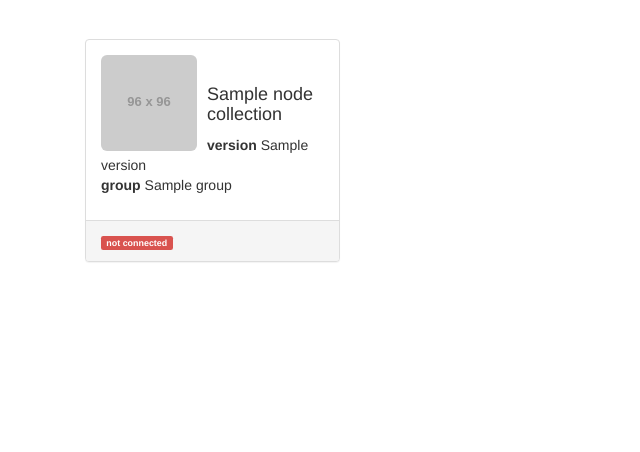
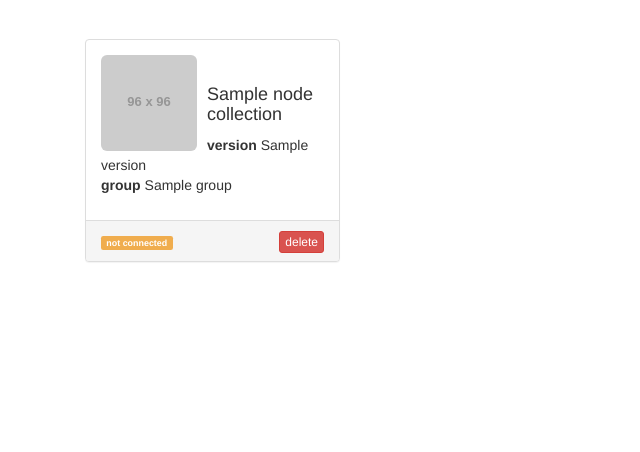
Before and after one commit to thiezn/netMon, a Flask app: page / in a window 1280 px wide. Shown: the part 51-503 px from the top of the page, without its empty margins (0-640 px from the left). Run offline with Flask 2, Linux system fonts and the light colour scheme; a user stored in the database is signed in; tables that the repository leaves empty hold one stand-in row (values such as "Sample post"); grey boxes labelled with a size stand in for pictures from a placeholder-image service; a database or web service that is not in the repository returns one stand-in record (values such as "Sample title"); parts of the project's set-up code (start-up, migrations or seed data) failed here and were passed over; some libraries are stand-ins or nearby versions.

Commit message:
Added node removal to frontend
Nodes can now be removed from the node storage database through the
frontend home page. A delete button is present which searches for a
record in the db by nodename and removes it. The node_storage.remove
function will need error checking still (as do a lot of the other
functions btw but who's keeping score?!)

```diff
--- a/frontend/app/templates/home.html
+++ b/frontend/app/templates/home.html
@@ -2,6 +2,7 @@
 {% block content %}
 
 <div class="row">
+    <form action="" method="post" name="buttons">
     {% for node in nodes %}
   <div class="col-sm-3">
     <div class="panel panel-default">
@@ -17,13 +18,15 @@
                 {% if node.is_connected %}
                 <span class='label label-success'>connected</span>
                 {% else %}
-                <span class='label label-danger'>not connected</span>
+                <span class='label label-warning'>not connected</span>
                 {% endif %}
             </small>
+            <button type="submit" class="pull-right btn btn-danger btn-xs" name="delete" value="{{node.name}}">delete</button>
         </div>
     </div>
   </div>
     {% endfor %}
+</form>
 </div>
 
 {% endblock %}
--- a/frontend/app/views.py
+++ b/frontend/app/views.py
@@ -42,13 +42,35 @@ class NodeStorage:
         self.nodes = self.db.node_collection
         self.node_ids = []
 
+    def clear_db(self):
+        """ clears out all db entries """
+        self.session.drop_database('node_database')
+
     def get_nodes(self):
         """ return out all nodes """
         return self.nodes.find()
 
     def get_node_by_id(self, node_id):
         """ Returns a single node by ID """
-        return self.node.find_one({"_id": ObjectId(node_id)})
+        return self.nodes.find_one({"_id": ObjectId(node_id)})
+
+    def delete_node_by_id(self, node_id):
+        """ Removes a single node from the db by ID
+
+        TODO: the remove function returns a WriteResult object.
+        Need to build in a check to see if it was removed
+        succesfully or not
+        """
+        self.nodes.remove({"_id": ObjectId(node_id)})
+
+    def delete_node_by_name(self, node_name):
+        """ Removes a single node from the db by ID
+
+        TODO: the remove function returns a WriteResult object.
+        Need to build in a check to see if it was removed
+        succesfully or not
+        """
+        self.nodes.remove({"name": node_name})
 
 
 # Use a global variable for Task/NodeStorage, otherwise we need
@@ -141,9 +163,15 @@ def home():
     if current_user.is_authenticated:
         nodes = node_storage.get_nodes()
 
+        if request.method == 'POST':
+            if request.form['delete']:
+                # Request.form['delete'] will carry the node_name
+                node_storage.delete_node_by_name(request.form['delete'])
+
         return render_template('home.html',
                                title='Home',
-                               nodes=nodes)
+                               nodes=nodes,
+                               form=request.form)
     else:
         # We're not logged on so point us to the logon/registration page
         return render_template('firstvisit.html',
--- a/node/cfg/node_main.cfg
+++ b/node/cfg/node_main.cfg
@@ -1,5 +1,5 @@
 [{
-    "name": "miles",
+    "name": "trucks",
     "group": "jazz",
     "version": "0.1"
 }]
```
